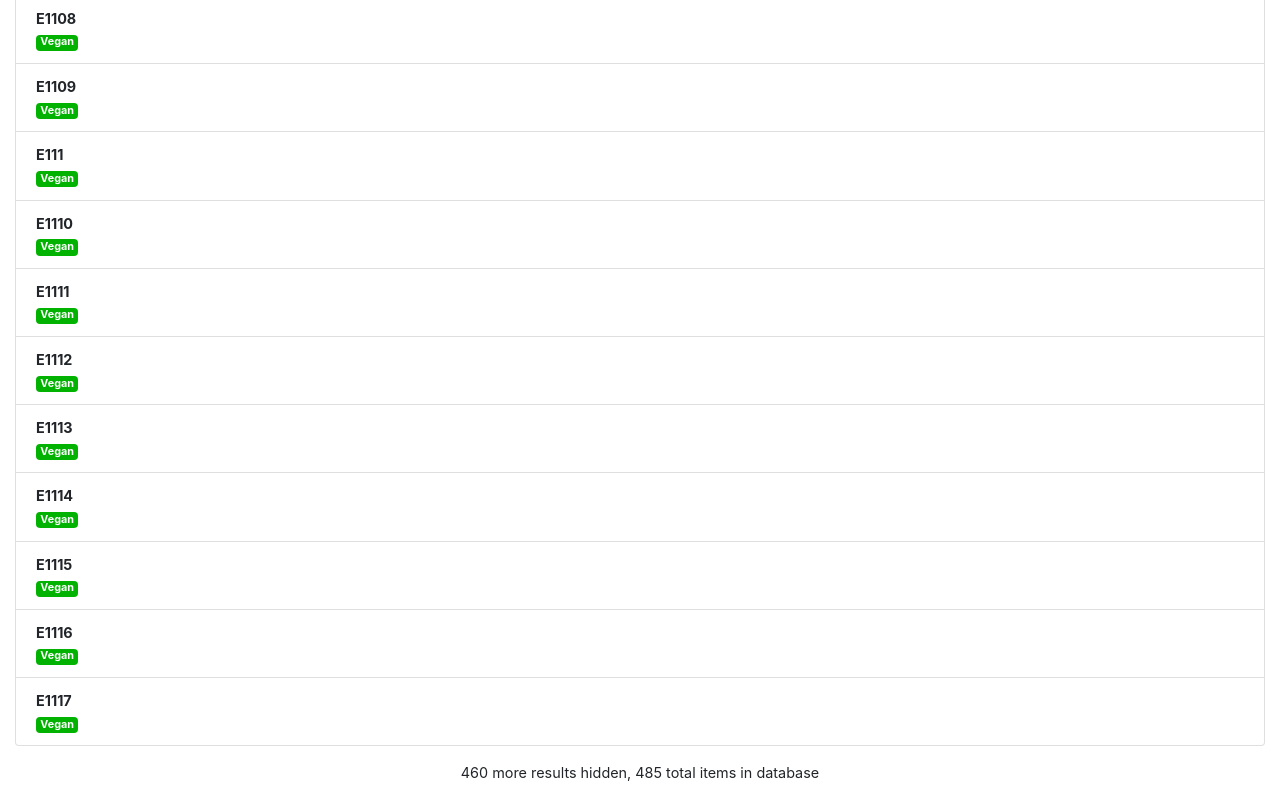
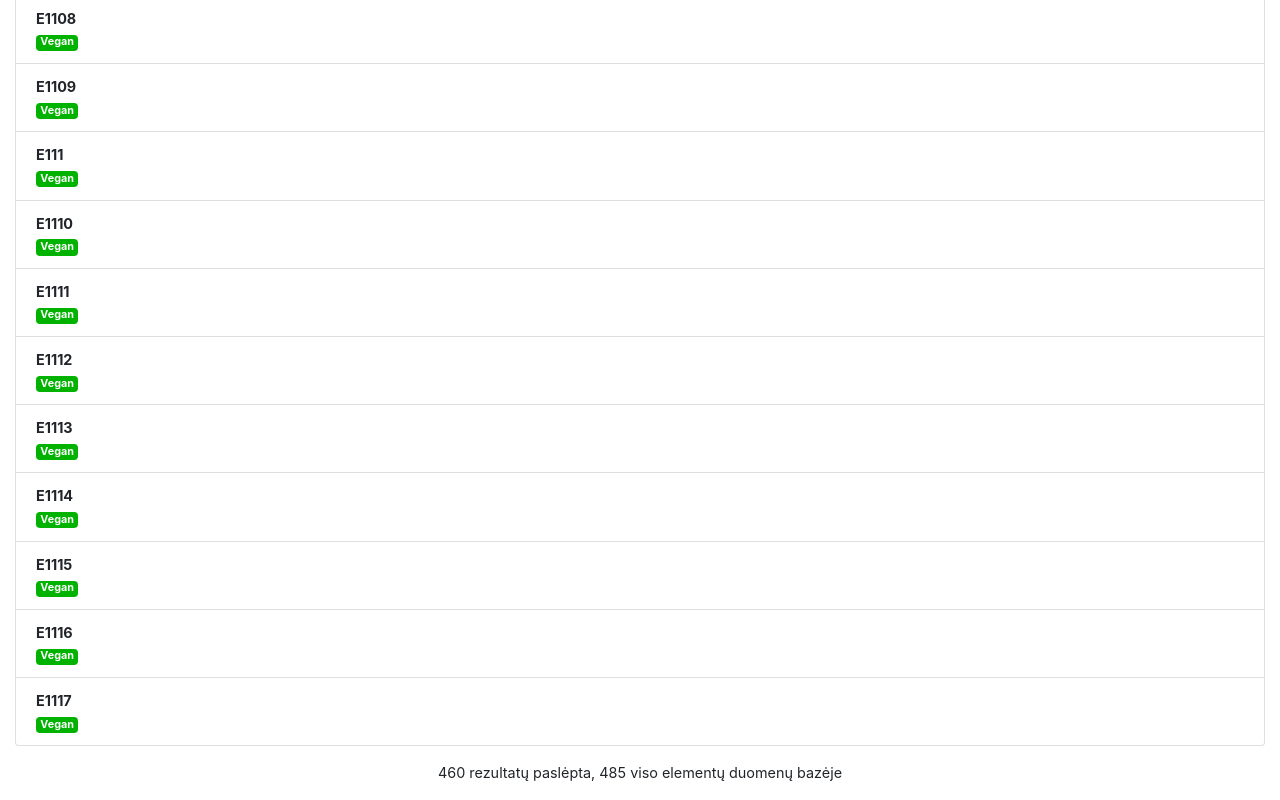
Before and after one commit to svajoklis-1/sva-e, a React app: page / in a window 1280 px wide. Shown: the part 1506-2306 px from the top of the page. Built offline with nearby package versions, Linux system fonts and the light colour scheme.

Commit message:
Translate bottom message to lithuanian

```diff
--- a/src/application.js
+++ b/src/application.js
@@ -131,7 +131,7 @@ class Application extends Component
                         {_.map(additivesList, (additive) => this.renderAdditive(additive))}
                     </div>
                     {moreAvailable ? (
-                        <div className="text-center m-3">{totalResults - threshold} more results hidden, {totalResults} total items in database</div>
+                        <div className="text-center m-3">{totalResults - threshold} rezultatų paslėpta, {totalResults} viso elementų duomenų bazėje</div>
                     ) : null}
                 </div>
             </section>
```
Also changed, not shown: dist/e.html, dist/e.js.
